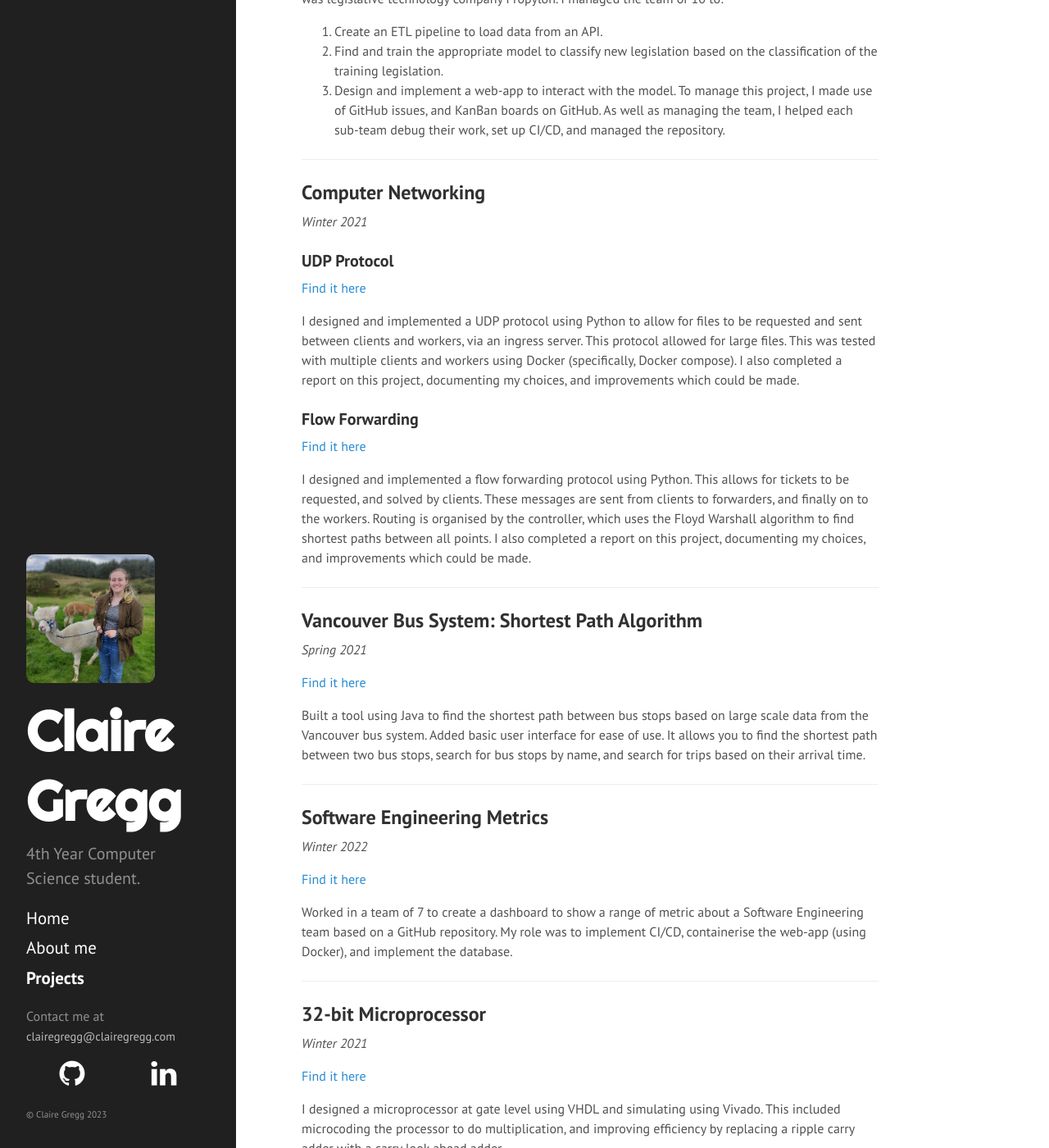
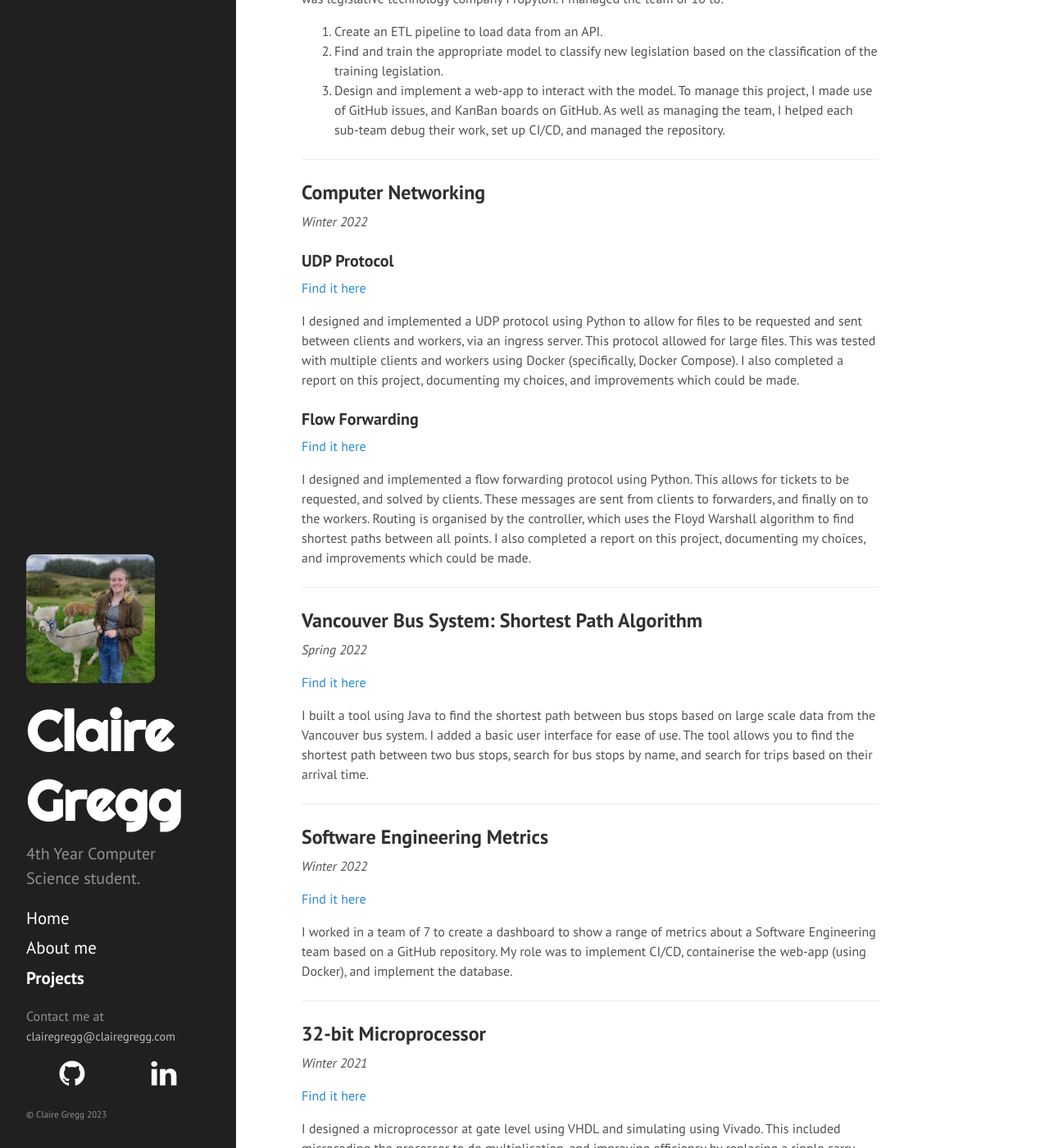
Before and after one commit to clairegregg/clairegregg.github.io, a Jekyll site: the page built from projects.md, in a window 1280 px wide and 1400 px high, scrolled down 998 px. Shown: the whole window at 82% size. Built offline with Jekyll 4.4.1, drawn with Linux system fonts in a browser that asks for light colours; Markdown is read by kramdown in place of the engine named in the settings; some of the changed text lies outside the part shown.

Commit message:
Fix typos, small text mistakes

```diff
--- a/projects.md
+++ b/projects.md
@@ -37,12 +37,12 @@ To manage this project, I made use of GitHub issues, and KanBan boards on GitHub
 ___
 
 ## Computer Networking
-*Winter 2021*
+*Winter 2022*
 
 ### UDP Protocol
 [Find it here](https://github.com/clairegregg/networks_udp_protocol)
 
-I designed and implemented a UDP protocol using Python to allow for files to be requested and sent between clients and workers, via an ingress server. This protocol allowed for large files. This was tested with multiple clients and workers using Docker (specifically, Docker compose). I also completed a report on this project, documenting my choices, and improvements which could be made.
+I designed and implemented a UDP protocol using Python to allow for files to be requested and sent between clients and workers, via an ingress server. This protocol allowed for large files. This was tested with multiple clients and workers using Docker (specifically, Docker Compose). I also completed a report on this project, documenting my choices, and improvements which could be made.
 
 ### Flow Forwarding
 [Find it here](https://github.com/clairegregg/networks_flow_forwarding)
@@ -52,12 +52,12 @@ I designed and implemented a flow forwarding protocol using Python. This allows
 ___
 
 ## Vancouver Bus System: Shortest Path Algorithm
-*Spring 2021*
+*Spring 2022*
 
 [Find it here](https://github.com/clairegregg/BusManagement)
 
-Built a tool using Java to find the shortest path between bus stops based on large scale data from the Vancouver bus system.
-Added basic user interface for ease of use. It allows you to find the shortest path between two bus stops, search for bus stops by name, and search for trips based on their arrival time.
+I built a tool using Java to find the shortest path between bus stops based on large scale data from the Vancouver bus system.
+I added a basic user interface for ease of use. The tool allows you to find the shortest path between two bus stops, search for bus stops by name, and search for trips based on their arrival time.
 
 ___
 
@@ -66,7 +66,7 @@ ___
 
 [Find it here](https://github.com/cgreggtcd/SoftwareEngineeringMetrics)
 
-Worked in a team of 7 to create a dashboard to show a range of metric about a Software Engineering team based on a GitHub repository. My role was to implement CI/CD, containerise the web-app (using Docker), and implement the database.
+I worked in a team of 7 to create a dashboard to show a range of metrics about a Software Engineering team based on a GitHub repository. My role was to implement CI/CD, containerise the web-app (using Docker), and implement the database.
 
 ___
 
@@ -88,9 +88,9 @@ In the summer after my 1st year of university, I created an Android app to turn
 ## Morse Code Game
 *Winter 2021*
 
-Worked with a team of 5 to program a Raspberry Pi Pico with a Morse code game. This was implemented in ARM Assembly and C. I acted as the project workflow owner, so I was in charge of organising the work within the team.
+I worked with a team of 5 to program a Raspberry Pi Pico with a Morse code game. This was implemented in ARM Assembly and C. I acted as the project workflow owner, so I was in charge of organising the work within the team.
 
 ## Visualising COVID-19 Infection rates
 *Spring 2021*
 
-Built a database and UI in Java Processing to work with and visualise COVID-19 infection rates. As well as completing my parts of the project, I was responsible for fair and appropriate distribution of the work among the group, all through remote learning.
+I built a database and UI in Java Processing to work with and visualise COVID-19 infection rates. As well as completing my parts of the project, I was responsible for fair and appropriate distribution of the work among the group, all through remote learning.
```
Also changed, not shown: other parts of projects.md (+1 -1 lines), aboutme.md (+5 -5 lines).
